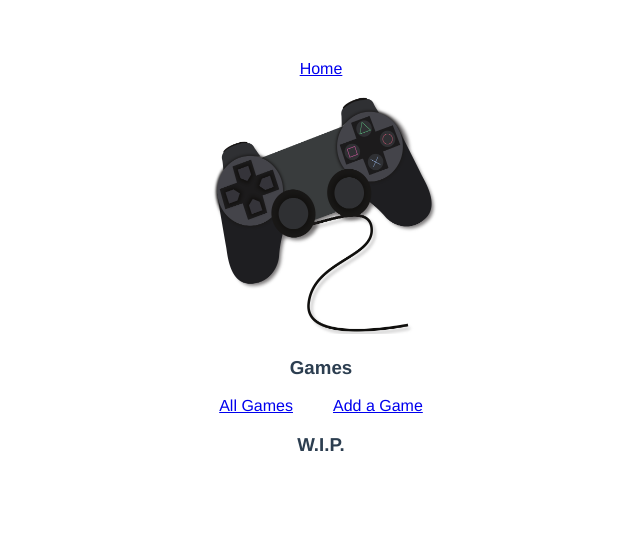
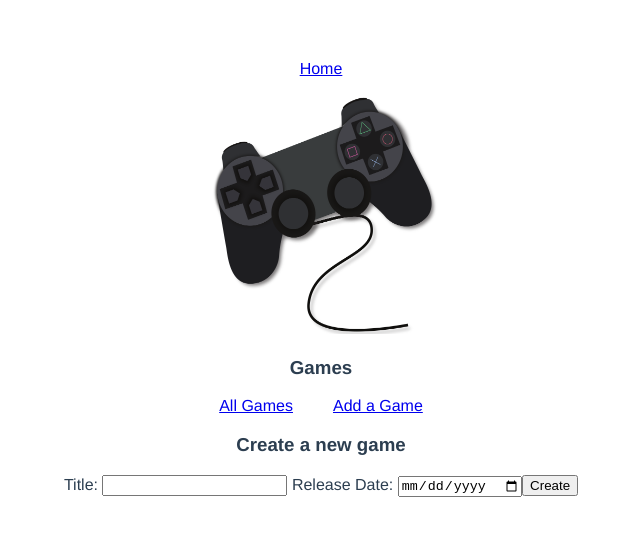
Before and after one commit to rodolphocastro/ARDC.VueJS.Playground, a Vue app: page /games/add in a window 1280 px wide. Shown: the top 536 px of the page, without its empty margins (319-959 px from the left). Built offline with nearby package versions, Linux system fonts and the light colour scheme.

Commit message:
Adicionar formulário para criação do jogo

```diff
--- a/src/components/GameCreate.vue
+++ b/src/components/GameCreate.vue
@@ -1,6 +1,17 @@
 <template>
     <div id="game-create">
-        <h3>W.I.P.</h3>
+        <h3>Create a new game</h3>
+        <form>
+            <label>
+                Title:
+                <input type="text" v-model="newGame.name"/>
+            </label>
+            <label>
+                Release Date:
+                <input type="date" v-model="newGame.releasedOn"/>
+            </label>
+            <button @click="postGame()">Create</button>
+        </form>
     </div>
 </template>
 
@@ -9,12 +20,16 @@ export default {
     name: 'gameCreate',
     methods: {
         postGame(){
-            // TODO: Do something
+            this.$store.dispatch('addGame', this.newGame);
+            // TODO: SHow some feedback to the user
         }
     },
-    data: {
-        newGame: null,
-    }
+    data: () => ({
+        newGame: {
+            name: "",
+            releasedOn: "",
+        },
+    })
 }
 </script>
 
```
